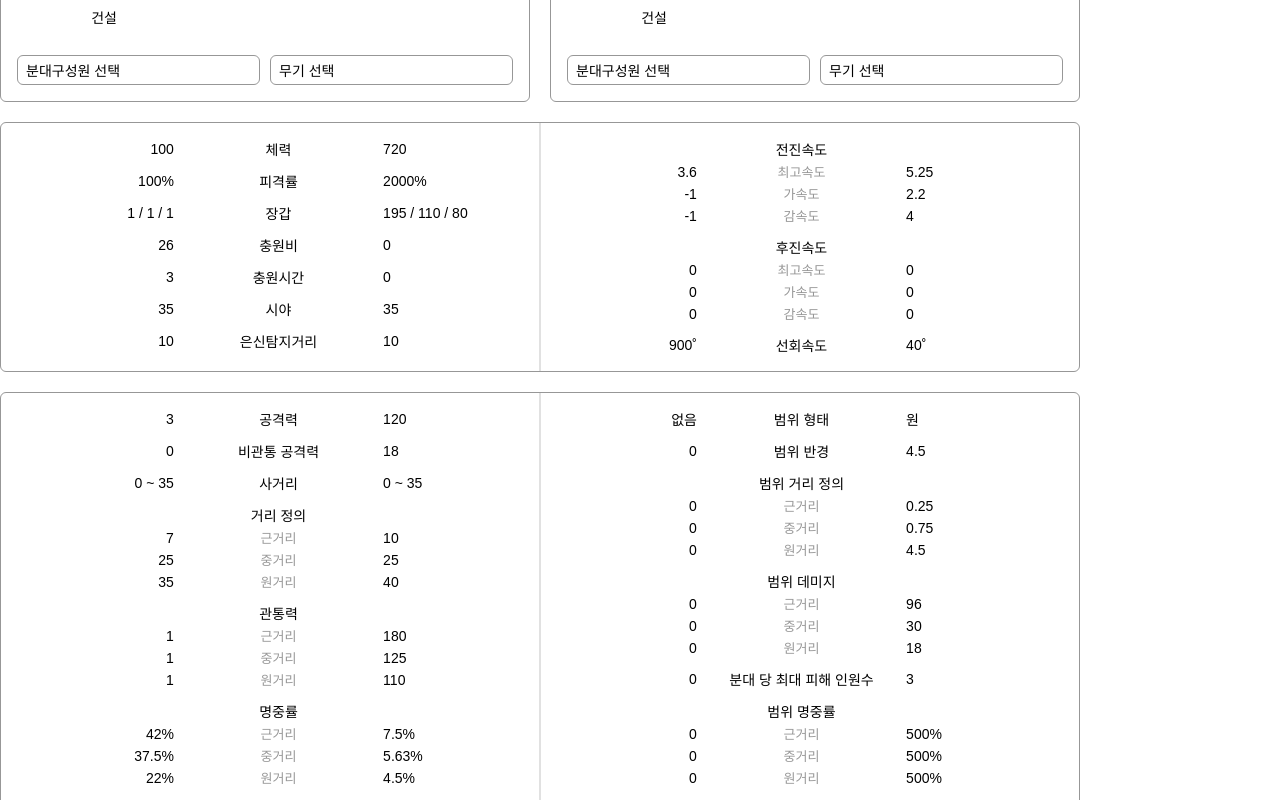
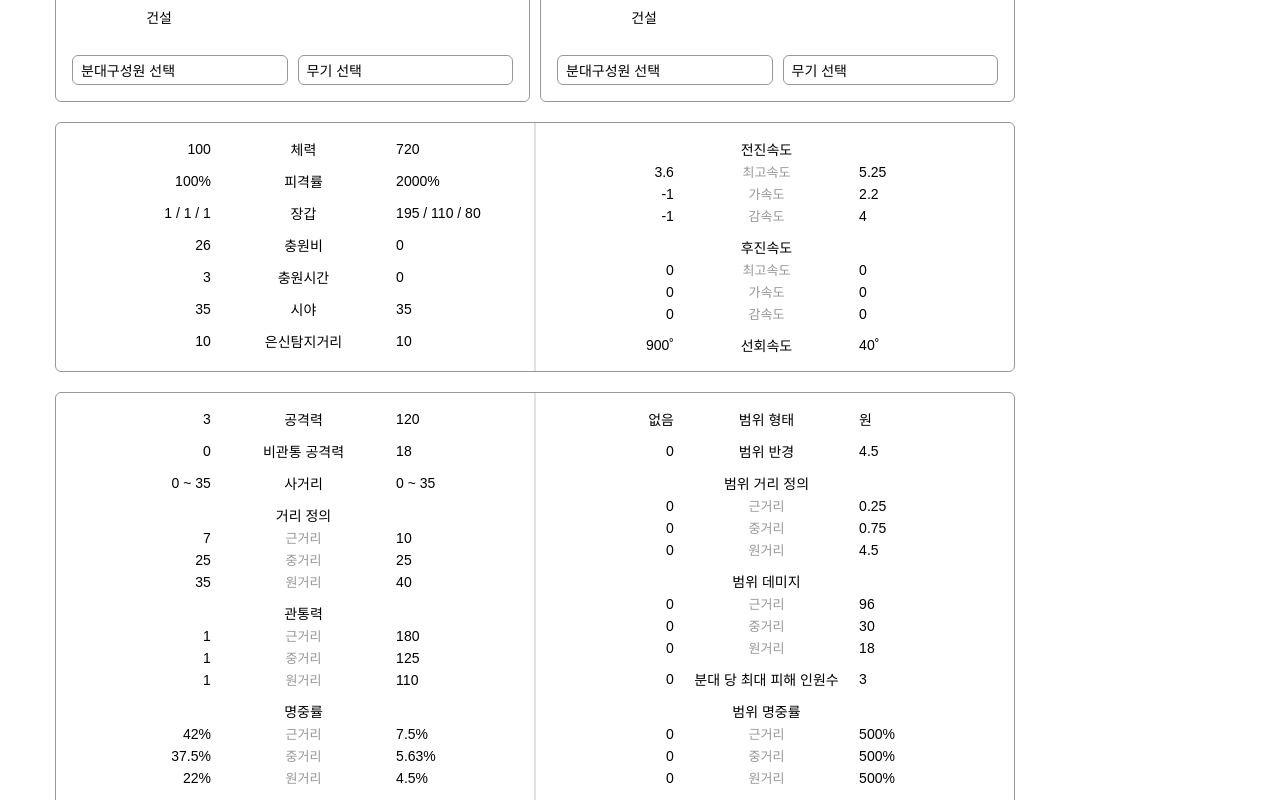
Before and after one commit to coh3-info/coh3-info, a React (Create React App) app: page /details in a window 1280 px wide. Shown: the part 240-1040 px from the top of the page. Built offline with nearby package versions, Linux system fonts and the light colour scheme.

Commit message:
Design 정보 표시부분 1080px => 960px로 줄임

```diff
--- a/src/components/squad_details_page/SquadDetails.tsx
+++ b/src/components/squad_details_page/SquadDetails.tsx
@@ -11,16 +11,8 @@ const SquadDetails = () => {
           <Controller />
           <Controller />
         </ControllersContainer>
-      </InfoWrapper>
-      <InfoWrapper>
-        <ControllersContainer>
-          <EntityStatsList />
-        </ControllersContainer>
-      </InfoWrapper>
-      <InfoWrapper>
-        <ControllersContainer>
-          <WeaponStatsList />
-        </ControllersContainer>
+        <EntityStatsList />
+        <WeaponStatsList />
       </InfoWrapper>
     </SquadDetailsWrapper>
   );
@@ -29,16 +21,16 @@ const SquadDetails = () => {
 export default SquadDetails;
 
 const SquadDetailsWrapper = styled.div`
-  max-width: 1300px;
+  max-width: 1170px;
   margin: 0 auto;
-  padding-top: 20px;
+  padding: 20px 0;
 `;
 
 const InfoWrapper = styled.div`
-  max-width: 1080px;
+  max-width: 960px;
 `;
 
 const ControllersContainer = styled.div`
   display: flex;
-  gap: 20px;
+  gap: 10px;
 `;
--- a/src/components/squad_details_page/controller/Controller.tsx
+++ b/src/components/squad_details_page/controller/Controller.tsx
@@ -95,7 +95,6 @@ export default Controller;
 
 const ControllerWrapper = styled.div`
   width: 100%;
-  max-width: 530px;
   border: solid 1px #979797;
   border-radius: 6px;
   padding: 16px;
```
